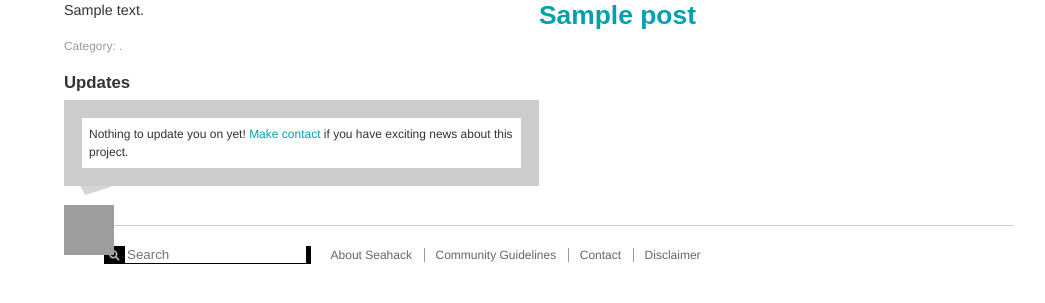
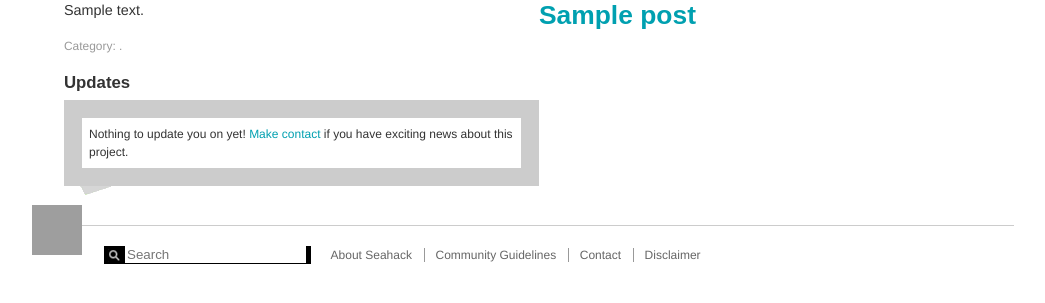
Before and after one commit to basilleaf/seahack.org.old, a WordPress theme: template themes/spacehack/single.php in a window 1280 px wide. Shown: the part 225-528 px from the top of the page, without its empty margins (101-1146 px from the left). Run offline with PHP 8.4 and a stand-in for WordPress, Linux system fonts and the light colour scheme; the site name, menu and one post (Sample post) are stand-ins, and other content is empty; some libraries are stand-ins or nearby versions; grey boxes are pictures that could not be loaded.

Commit message:
css typo

```diff
--- a/themes/spacehack/style.css
+++ b/themes/spacehack/style.css
@@ -398,7 +398,7 @@ margin-bottom: 5px;
 .discussion .comment-author .avatar {
     position: absolute;
     left: 0;
-    _left: -32.5px;
+    left: -32.5px;
     top: 0;
 }
 
```
